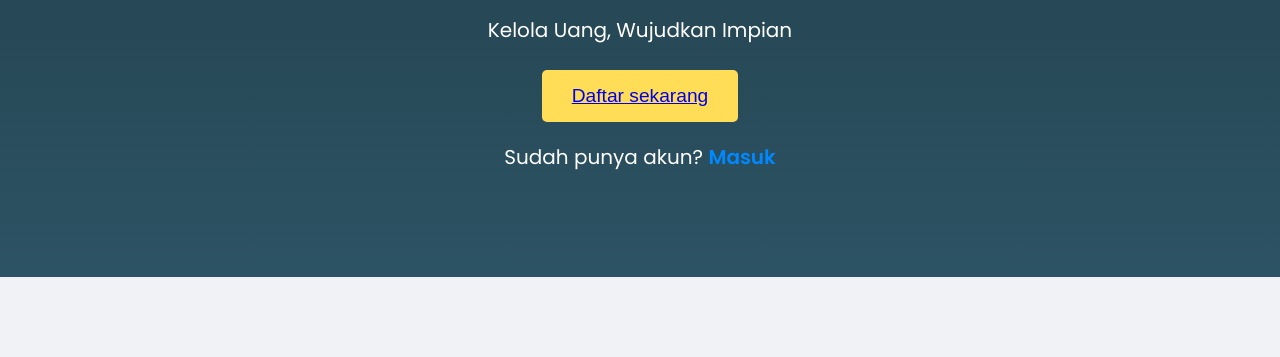
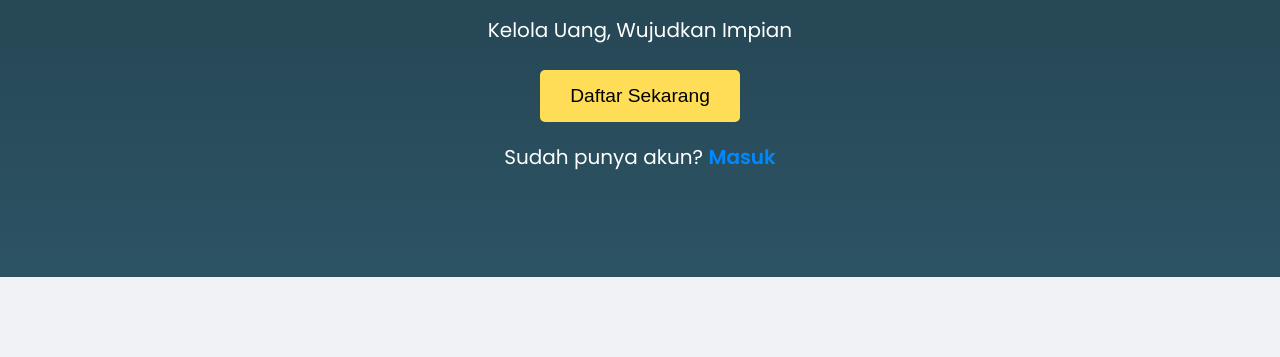
Before and after one commit to Hexagontz12/Uas_Web, a plain HTML site: page beranda.html in a window 1280 px wide. Shown: the part 402-759 px from the top of the page. Drawn offline with Linux system fonts and the light colour scheme.

Commit message:
Update beranda.html

```diff
--- a/beranda.html
+++ b/beranda.html
@@ -30,9 +30,9 @@
         <img src="logo.png" alt="Logo Aplikasi">
         <h1>Selamat Datang di Monetrix</h1>
         <p>Kelola Uang, Wujudkan Impian</p>
-        <button class="cta-button">
-            <a href="daftar.html">Daftar sekarang</a>
-        </button>
+        <div class="back-button">
+            <button onclick="goToIndex()">Daftar Sekarang</button>
+        </div>
         <div class="login-link">
             <p>Sudah punya akun? <a href="login.html">Masuk</a></p>
         </div>
@@ -66,6 +66,9 @@
             const nav = document.querySelector('.nav');
             nav.classList.toggle('active');
         }
+        function goToIndex() {
+            window.location.href = 'daftar.html';
+        }
     </script>
 </body>
 </html>
```
